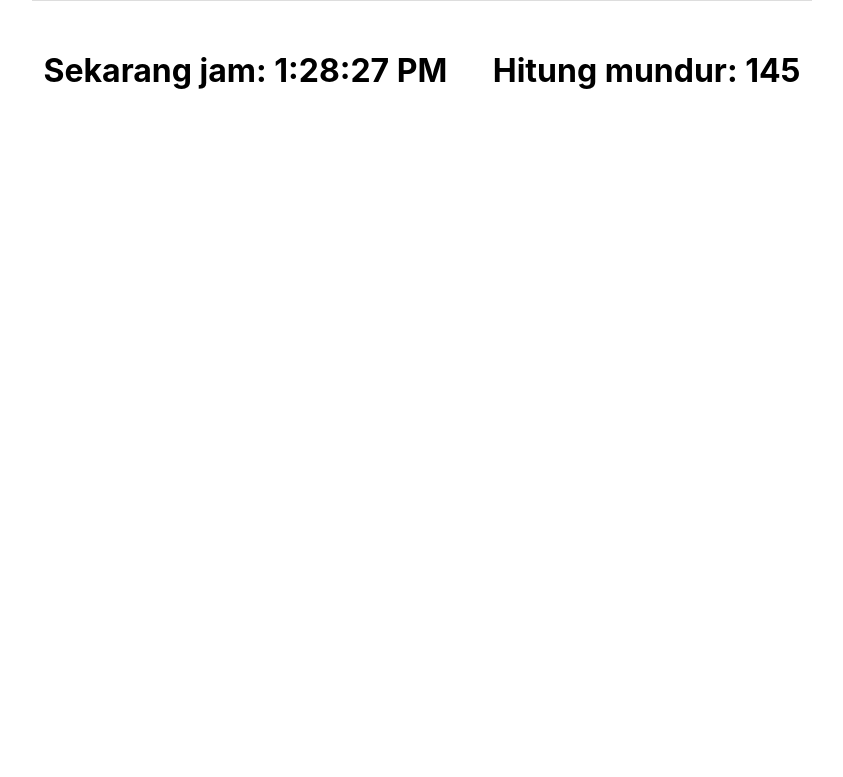
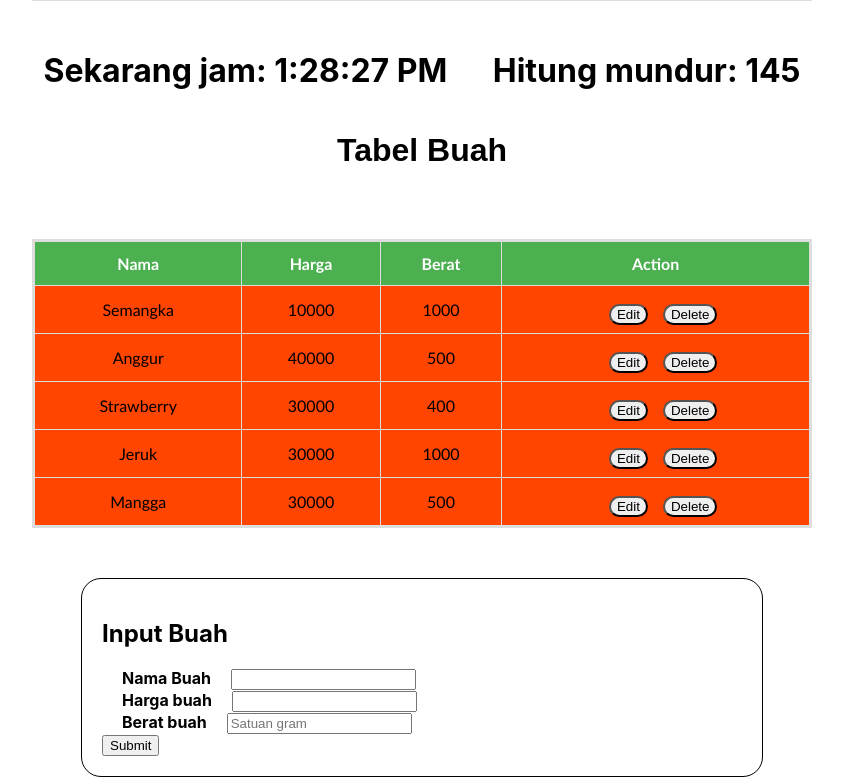
Before and after one commit to harrywijaya002/sanbercode-reactjs-0820-2, a React (Create React App) app: page / in a window 1280 px wide. Shown: the part 813-1590 px from the top of the page, without its empty margins (218-1061 px from the left). Before the commit the page ends 945 px from the top, so only its background shows below. Built offline with nearby package versions, Linux system fonts and the light colour scheme.

Commit message:
Mengerjakan tugas ke 12

```diff
--- a/src/App.js
+++ b/src/App.js
@@ -3,6 +3,7 @@ import "./App.css";
 import Tugas9 from "./Tugas-9/tugas9";
 import Tugas10 from "./Tugas-10/tugas10";
 import Tugas11 from "./Tugas-11/Tugas11";
+import Tugas12 from "./Tugas-12/tugas12";
 
 let dataHargaBuah = [
   { nama: "Semangka", harga: 10000, berat: 1000 },
@@ -31,6 +32,7 @@ class App extends Component {
         {this.state.render ? (
           <Tugas11 handleUnmount={this.handleUnmount}></Tugas11>
         ) : null}
+        <Tugas12></Tugas12>
       </div>
     );
   }
--- /dev/null
+++ b/src/Tugas-12/tugas12.css
@@ -0,0 +1,34 @@
+#title {
+  text-align: center;
+  font-family: arial, sans-serif;
+}
+
+#fruit {
+  text-align: center;
+  font-family: "Trebuchet MS", Arial, Helvetica, sans-serif;
+  border-collapse: collapse;
+  border: 3px solid #ddd;
+  width: 100%;
+}
+
+#fruit td,
+#fruit th {
+  border: 1px solid #ddd;
+  padding: 8px;
+}
+
+#fruit tr:nth-child(even) {
+  background-color: #f2f2f2;
+}
+
+#fruit tr:hover {
+  background-color: #ddd;
+}
+
+#fruit th {
+  padding-top: 12px;
+  padding-bottom: 12px;
+  text-align: center;
+  background-color: #4caf50;
+  color: white;
+}
--- /dev/null
+++ b/src/Tugas-12/tugas12.js
@@ -0,0 +1,170 @@
+import React, { Component } from "react";
+import "./tugas12.css";
+
+class Tugas12 extends Component {
+  constructor(props) {
+    super(props);
+    this.state = {
+      fruitList: [
+        { nama: "Semangka", harga: 10000, berat: 1000 },
+        { nama: "Anggur", harga: 40000, berat: 500 },
+        { nama: "Strawberry", harga: 30000, berat: 400 },
+        { nama: "Jeruk", harga: 30000, berat: 1000 },
+        { nama: "Mangga", harga: 30000, berat: 500 },
+      ],
+      name: "",
+      price: "",
+      weight: "",
+      edit: false,
+      editName: "",
+    };
+  }
+
+  createFruitTable() {
+    return this.state.fruitList.map((fruit, index) => {
+      let { nama, harga, berat } = fruit;
+      return (
+        <tr key={nama}>
+          <td>{nama}</td>
+          <td>{harga}</td>
+          <td>{berat}</td>
+          <td>
+            <button onClick={() => this.handleEdit(nama)}>Edit</button>
+            <button onClick={() => this.deleteFruitList(nama)}>Delete</button>
+          </td>
+        </tr>
+      );
+    });
+  }
+
+  deleteFruitList(nama) {
+    let fruitList = this.state.fruitList;
+    let flag = 0;
+    fruitList.forEach((fruit, index) => {
+      if (fruit.nama === nama) flag = index;
+    });
+    fruitList.splice(flag, 1);
+    this.setState({
+      fruitList: fruitList,
+    });
+  }
+
+  handleEdit(nama) {
+    let fruitList = this.state.fruitList;
+    let flag = 0;
+    fruitList.forEach((fruit, index) => {
+      if (fruit.nama === nama) flag = index;
+    });
+    let fruit = this.state.fruitList[flag];
+    this.setState({
+      name: fruit.nama,
+      price: fruit.harga,
+      weight: fruit.berat,
+      edit: true,
+      editName: fruit.nama,
+    });
+  }
+
+  addFruit(e) {
+    e.preventDefault();
+    if (this.state.edit === true) {
+      this.editFruit();
+      return;
+    }
+    let newFruit = {
+      nama: this.state.name,
+      berat: this.state.weight,
+      harga: this.state.price,
+    };
+    let temp = this.state.fruitList;
+    console.log(temp);
+    temp.push(newFruit);
+    console.log(temp);
+    this.setState({
+      fruitList: temp,
+    });
+  }
+
+  editFruit() {
+    let fruitList = this.state.fruitList;
+    let flag = 0;
+    fruitList.forEach((fruit, index) => {
+      if (fruit.nama === this.state.editName) flag = index;
+    });
+    let fruit = this.state.fruitList;
+    let editFruit = {
+      nama: this.state.name,
+      harga: this.state.price,
+      berat: this.state.weight,
+    };
+    fruit[flag] = editFruit;
+    this.setState({
+      fruitList: fruit,
+      edit: false,
+      editName: "",
+    });
+  }
+
+  handleName(e) {
+    this.setState({ name: e.target.value });
+  }
+
+  handleWeight(e) {
+    this.setState({ weight: e.target.value });
+  }
+
+  handlePrice(e) {
+    this.setState({ price: e.target.value });
+  }
+
+  render() {
+    return (
+      <div>
+        <div style={{ marginLeft: 250, marginRight: 250, marginBottom: 50 }}>
+          <h1 id="title">Tabel Buah</h1>
+          <table id="fruit">
+            <tbody>
+              <tr>
+                <th>Nama</th>
+                <th>Harga</th>
+                <th>Berat</th>
+                <th>Action</th>
+              </tr>
+              {this.createFruitTable()}
+            </tbody>
+          </table>
+        </div>
+        <div className="form">
+          <form onSubmit={(e) => this.addFruit(e)}>
+            <h2>Input Buah</h2>
+            <label htmlFor="namaBuah">Nama Buah</label>
+            <input
+              type="text"
+              value={this.state.name}
+              onChange={(e) => this.handleName(e)}
+            />
+            <br />
+            <label htmlFor="hargaBuah">Harga buah</label>
+            <input
+              type="text"
+              value={this.state.price}
+              onChange={(e) => this.handlePrice(e)}
+            />
+            <br />
+            <label htmlFor="beratBuah">Berat buah</label>
+            <input
+              type="text"
+              placeholder="Satuan gram"
+              value={this.state.weight}
+              onChange={(e) => this.handleWeight(e)}
+            />
+            <br />
+            <input type="submit"></input>
+          </form>
+        </div>
+      </div>
+    );
+  }
+}
+
+export default Tugas12;
```
